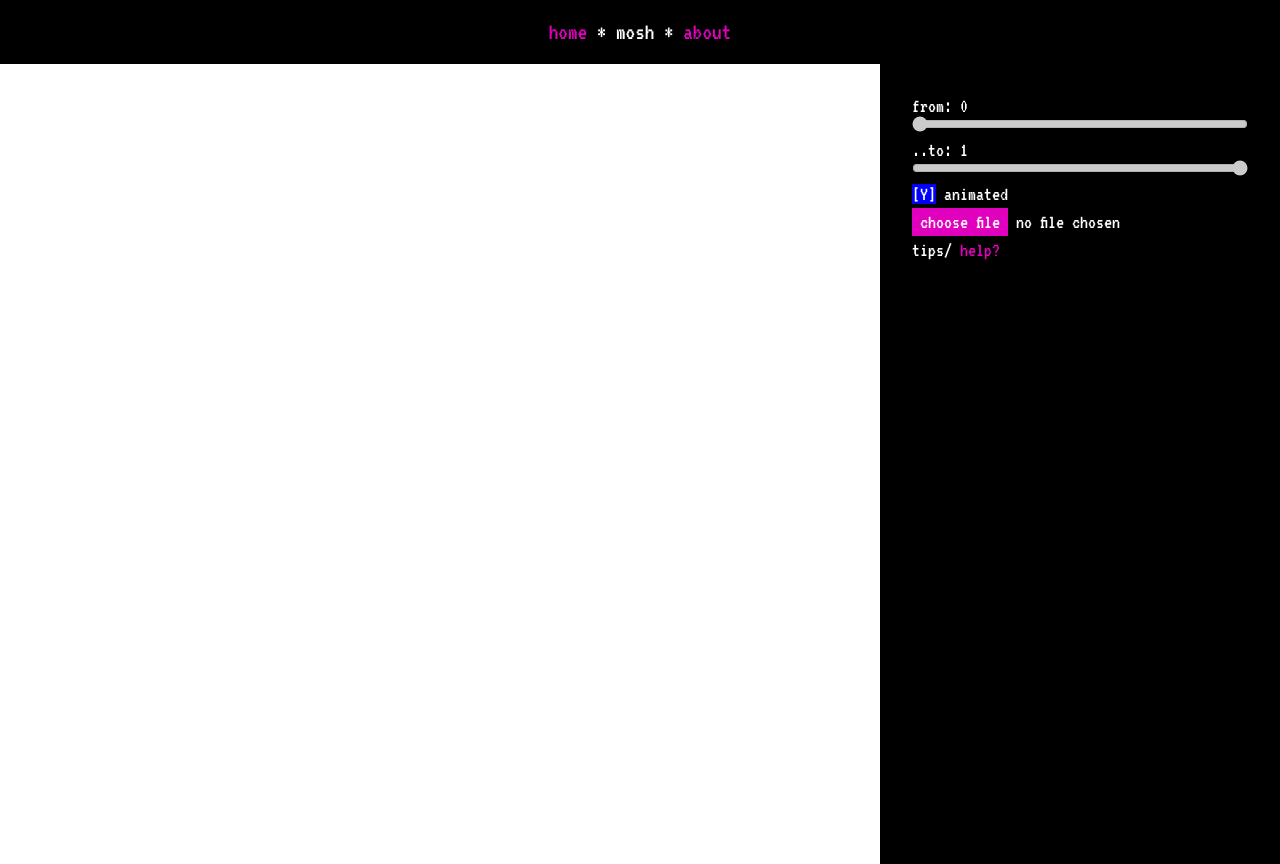
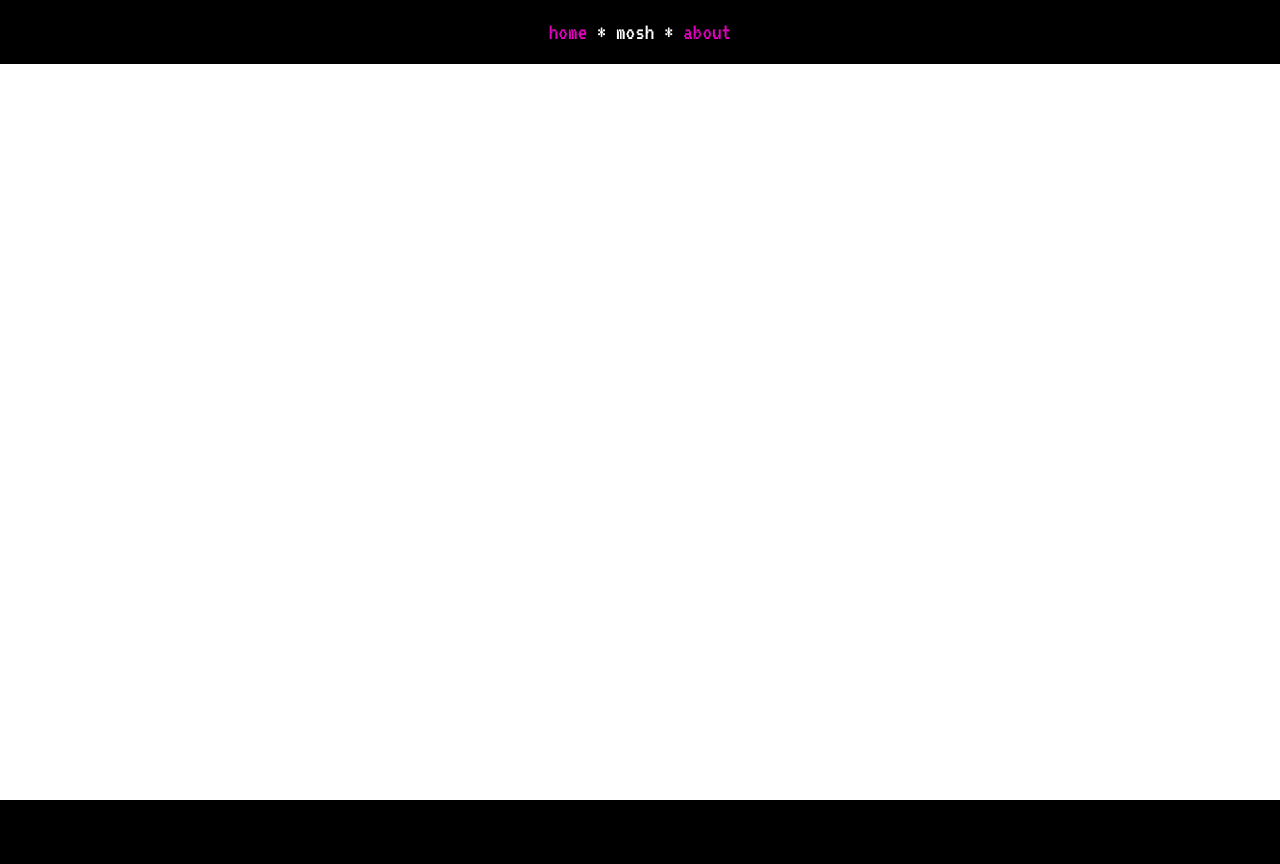
Before and after one commit to rawjrk/gvfsashgawt-next, a Next.js app: page /mosh in a window 1280 px wide. After the commit the page ends 800 px from the top, so only its background shows below. Built offline with nearby package versions, Linux system fonts and the light colour scheme.

Commit message:
feat: rework mosh layout

```diff
--- /dev/null
+++ b/src/features/mosh/components/hud.tsx
@@ -0,0 +1,3 @@
+export function MoshHUDOverlay() {
+  return <menu className="absolute inset-0">{/* TODO: add inputs */}</menu>;
+}
--- a/src/features/mosh/components/index.tsx
+++ b/src/features/mosh/components/index.tsx
@@ -1,2 +1,3 @@
 export * from "./help";
+export * from "./hud";
 export * from "./tips";
--- a/src/features/mosh/form.tsx
+++ b/src/features/mosh/form.tsx
@@ -17,6 +17,7 @@ const supportedImageTypes = (Object.values(ImageType) as string[])
   .concat("jpg")
   .map((ext) => `.${ext}`);
 
+/** @deprecated */
 export function MoshForm() {
   const moshCanvas = useMoshCanvas();
   const helpModal = useMoshHelpModal();
--- a/src/features/mosh/index.tsx
+++ b/src/features/mosh/index.tsx
@@ -1,26 +1,22 @@
 import { Body, Navbar, PageContainer } from "@/components/layout";
 
-import { MoshForm } from "./form";
-import { MoshCanvasElement, MoshCanvasProvider } from "./providers/canvas";
-import { MoshHelpModalProvider } from "./providers/help";
+import { MoshHUDOverlay } from "./components";
+import {
+  MoshCanvasContainer,
+  MoshCanvasElement,
+  MoshCanvasProvider,
+} from "./providers/canvas";
 
 export default function MoshPageContent() {
   return (
     <Body>
       <Navbar currentHref="/mosh" />
-      <PageContainer className="flex flex-row gap-0">
+      <PageContainer className="bg-foreground">
         <MoshCanvasProvider>
-          <div className="bg-foreground flex h-screen flex-1 items-center justify-center">
+          <MoshCanvasContainer className="relative flex-1">
             <MoshCanvasElement className="max-h-full max-w-full" />
-          </div>
-
-          <div className="h-screen w-100">
-            <menu className="bg-background m-0 h-full w-full p-8">
-              <MoshHelpModalProvider>
-                <MoshForm />
-              </MoshHelpModalProvider>
-            </menu>
-          </div>
+            <MoshHUDOverlay />
+          </MoshCanvasContainer>
         </MoshCanvasProvider>
       </PageContainer>
     </Body>
--- a/src/features/mosh/providers/canvas.tsx
+++ b/src/features/mosh/providers/canvas.tsx
@@ -8,6 +8,7 @@ import {
   useRef,
 } from "react";
 
+import { cn } from "@/lib/cn";
 import { ElementProps } from "@/types/elements";
 
 type MoshCanvasContextType = {
@@ -42,3 +43,21 @@ export function MoshCanvasElement({ ...props }: MoshCanvasElementProps) {
   const moshCanvas = useMoshCanvas();
   return <canvas ref={moshCanvas.ref} {...props} />;
 }
+
+export function MoshCanvasContainer({
+  children,
+  className,
+  ...props
+}: ElementProps<"section">) {
+  return (
+    <section
+      className={cn(
+        "flex h-full w-full flex-1 items-center justify-center",
+        className,
+      )}
+      {...props}
+    >
+      {children}
+    </section>
+  );
+}
--- a/src/features/mosh/providers/help.tsx
+++ b/src/features/mosh/providers/help.tsx
@@ -19,6 +19,7 @@ const MoshHelpModalContext = createContext<MoshHelpModalContextType | null>(
   null,
 );
 
+/** @deprecated */
 export const MoshHelpModalProvider = ({ children }: PropsWithChildren) => {
   const [show, setShow] = useState(false);
 
```
